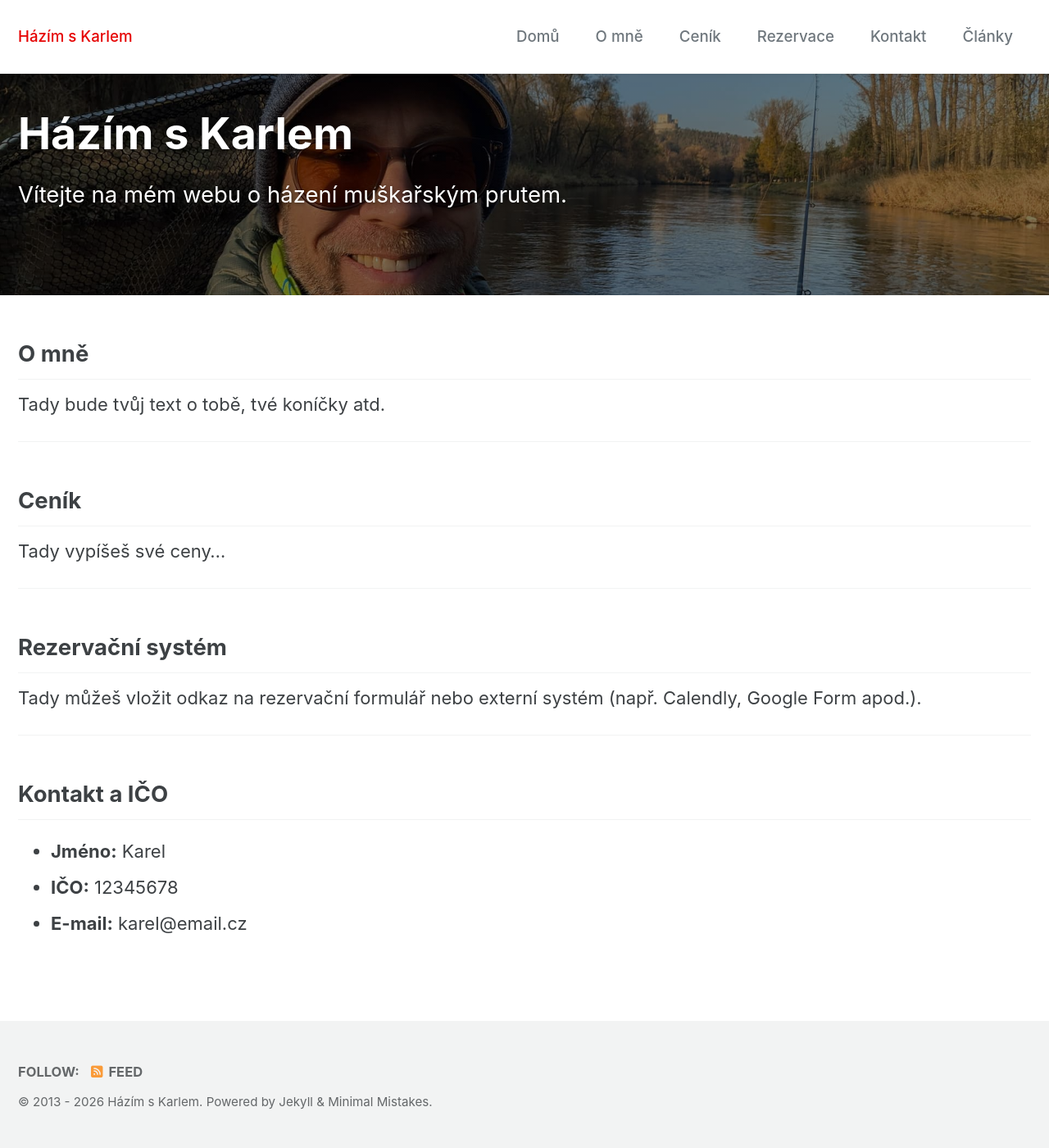
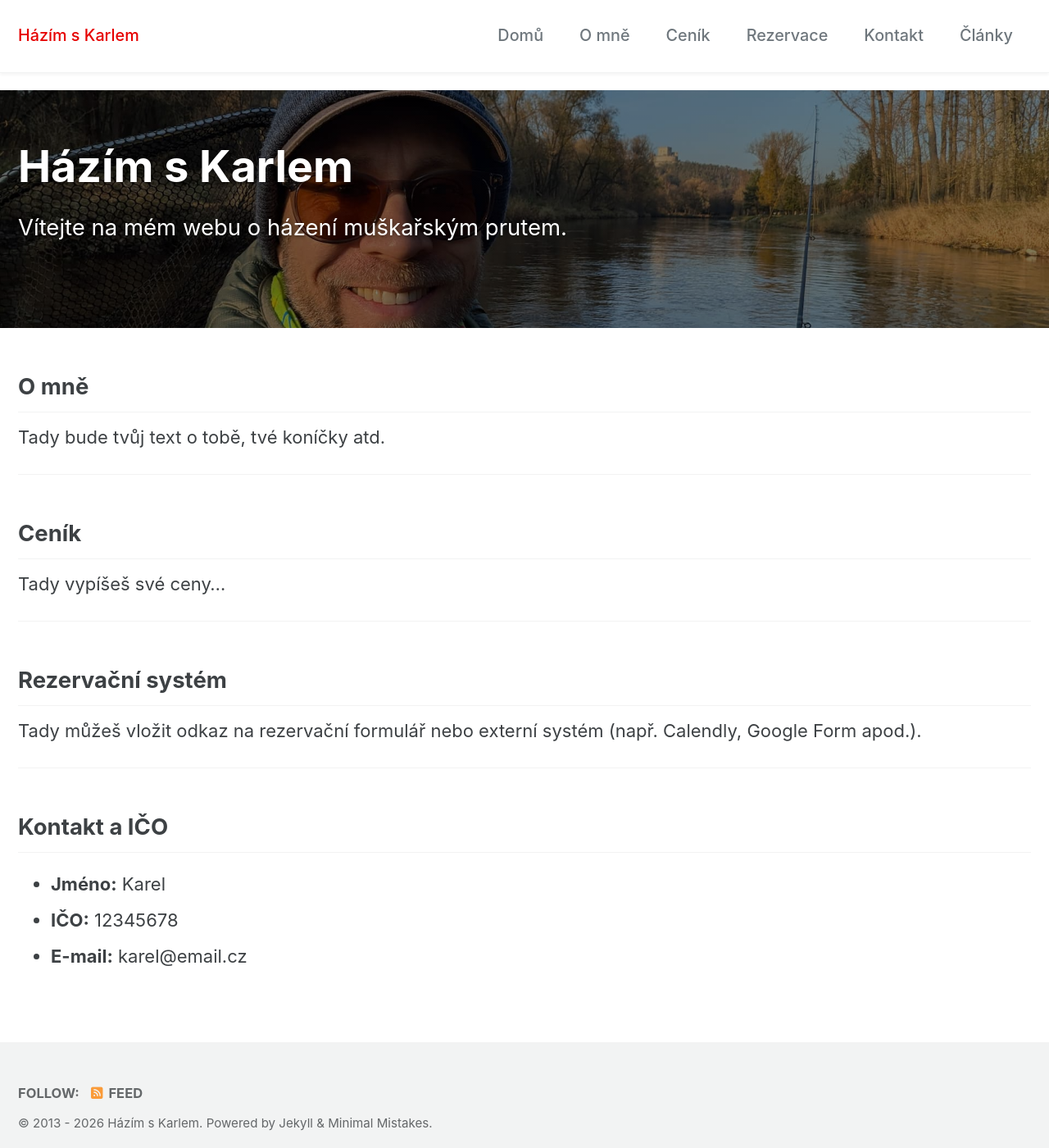
Before and after one commit to hazimskarlem/hazimskarlem.github.io, a Jekyll site: the page built from index.md, in a window 1280 px wide and 1400 px high. Shown: the whole window at 82% size. Built offline with Jekyll 4.4.1, drawn with Linux system fonts in a browser that asks for light colours; cached includes are drawn as plain includes.

Commit message:
Update main.scss

```diff
--- a/assets/css/main.scss
+++ b/assets/css/main.scss
@@ -49,7 +49,7 @@ search: false
 
 
 /* ==========================================================
-   3. FIXNÍ (PŘILEPENÉ) HORNÍ MENU A ODSAZENÍ PRO PODSTRÁNKY
+   3. FIXNÍ HORNÍ MENU A BEZPEČNÉ ODSAZENÍ PRO VŠECHNY STRÁNKY
    ========================================================== */
 
 .masthead {
@@ -62,13 +62,10 @@ search: false
   box-shadow: 0 2px 4px rgba(0,0,0,0.05);
 }
 
-/* Odsazení hlavní části webu a podstránek, aby menu nepřekrývalo obsah */
-body {
-  padding-top: 50px !important;
-}
-
+/* Toto spolehlivě odsadí obsah na titulní stránce i na všech podstránkách (včetně Článků),
+   aby fixní lišta nikdy nepřekrývala nadpisy. */
 .initial-content {
-  padding-top: 20px;
+  padding-top: 5em !important;
 }
 
 
@@ -83,31 +80,12 @@ a:focus, button:focus, .site-title:focus, :target, h1:focus, h2:focus, h3:focus
 
 
 /* ==========================================================
-   5. ÚPRAVA VELIKOSTI PÍSMA A HORNÍ LIŠTY
+   5. ÚPRAVA VELIKOSTI PÍSMA POUZE V MENU
    ========================================================== */
 
 .masthead__menu-item,
 .greedy-nav .visible-links a,
 .site-title {
-  font-size: 0.85rem !important;
+  font-size: 0.9rem !important;
   font-weight: 500;
 }
-
-.masthead {
-  min-height: 45px !important;
-}
-
-.greedy-nav {
-  min-height: 45px !important;
-  padding: 5px 0 !important;
-}
-
-.greedy-nav .site-title {
-  padding-top: 0 !important;
-  padding-bottom: 0 !important;
-  line-height: 35px !important;
-}
-
-.greedy-nav .visible-links li {
-  line-height: 35px !important;
-}
```
